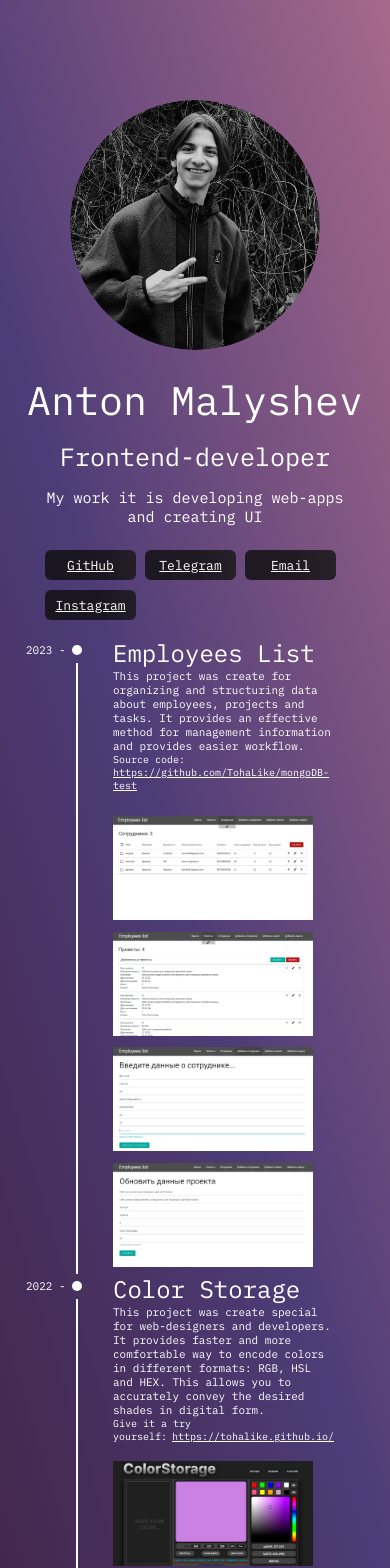
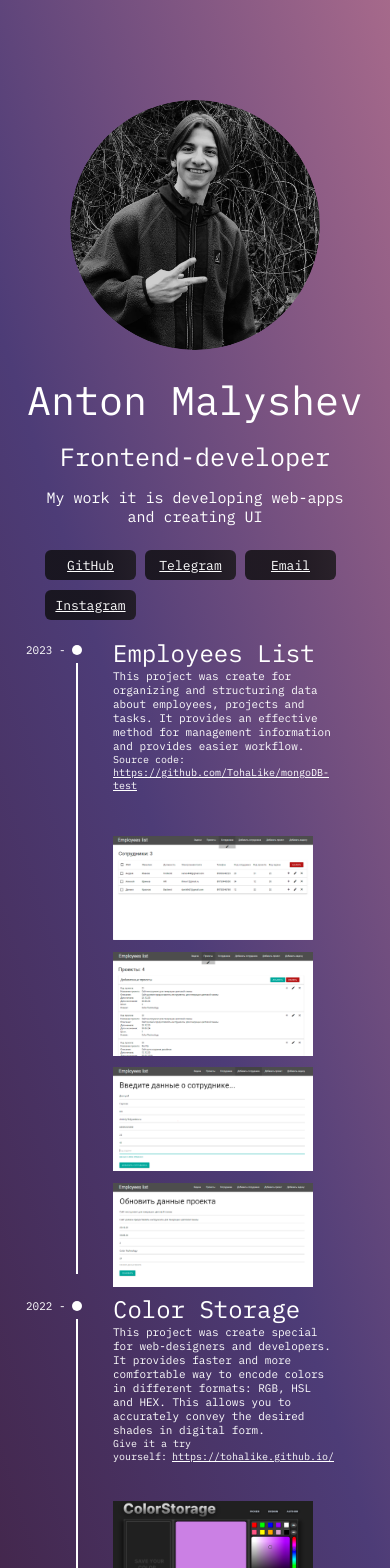
Before and after one commit to TohaLike/anton__portfolio, a React (Create React App) app: page / in a window 390 px wide. Shown: the top 1568 px of the page. Built offline with nearby package versions, Linux system fonts and the light colour scheme.

Commit message:
updated adaptive css

```diff
--- a/src/App.tsx
+++ b/src/App.tsx
@@ -54,8 +54,9 @@ function App() {
                   </animated.div>
                ))}
             </div>
+         </animated.div>
 
-         </animated.div>
+
          <div className="footer">
 
          </div>
--- a/src/components/historyTwo/css/Adaptive.css
+++ b/src/components/historyTwo/css/Adaptive.css
@@ -84,6 +84,14 @@
    .image__container__two {
       margin-top: 25px;
    }
+
+   .history__container {
+      grid-template-rows: repeat(9, 20px);
+   }
+
+   .image__container {
+      grid-row: 10;
+   }
 }
 
 @media only screen and (max-width: 430px) {}
```
